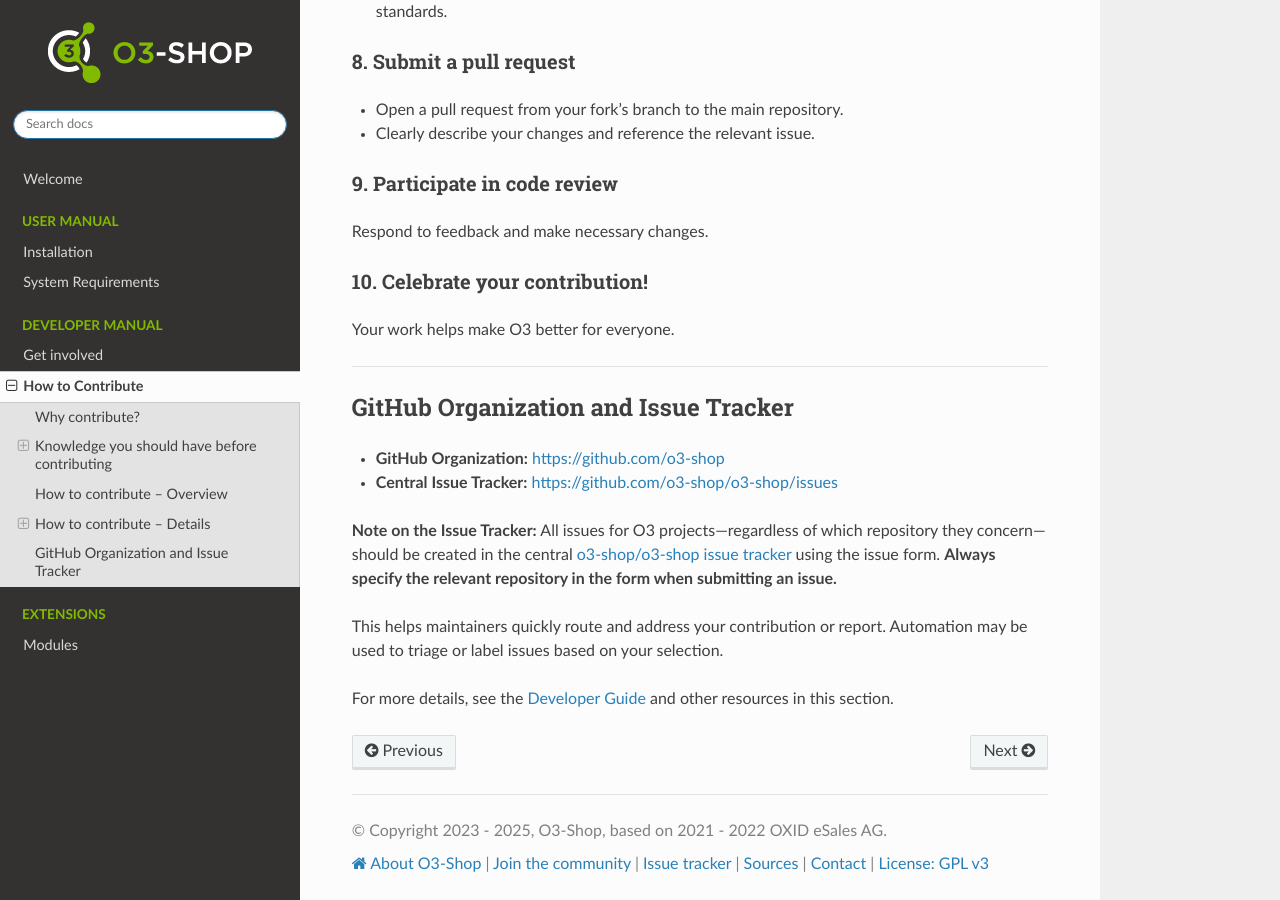
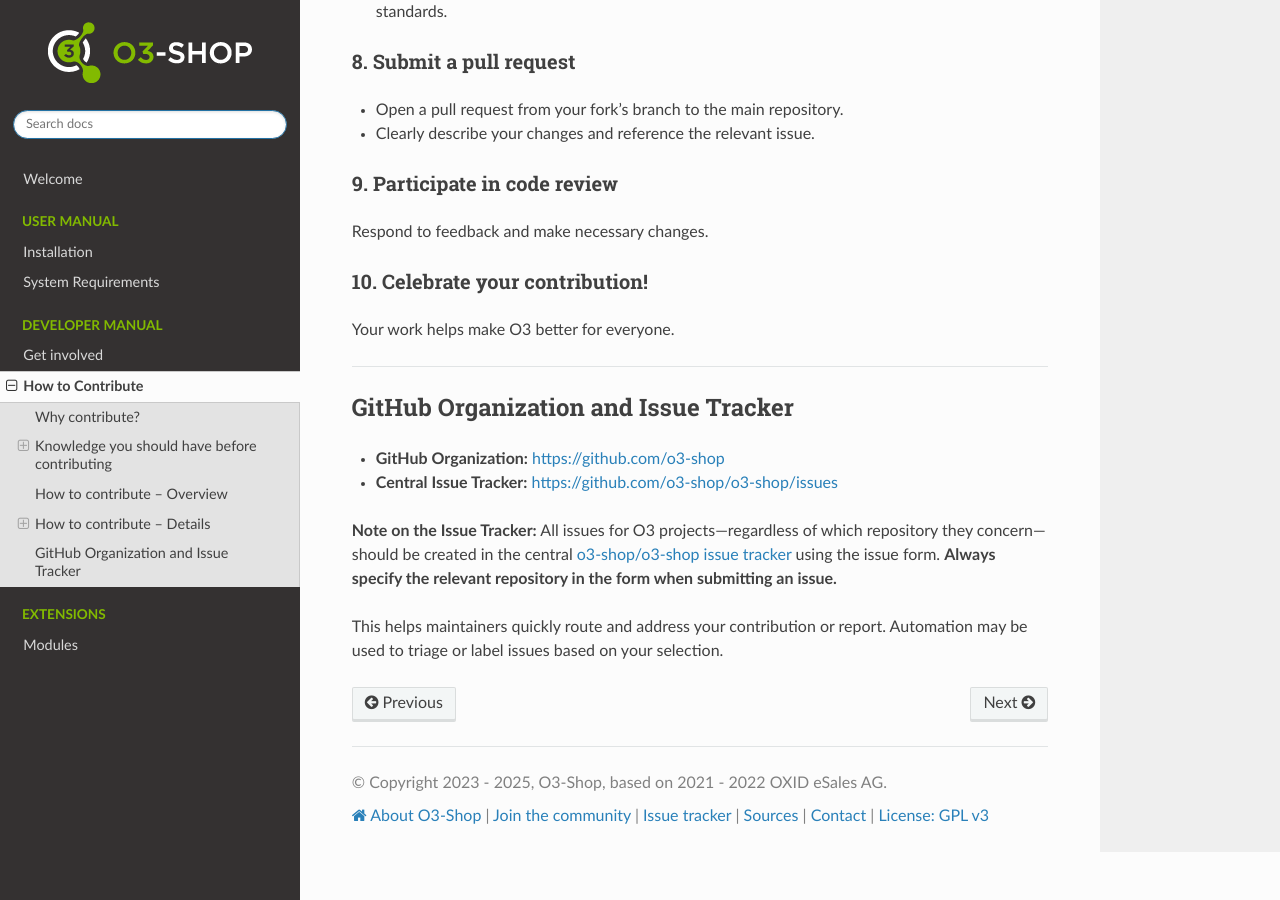
Before and after one commit to o3-shop/o3-documentation, a Sphinx documentation site: the page built from source/Developer/HowToContribute.md, in a window 1280 px wide and 900 px high, scrolled down 2251 px. Built offline with Sphinx 7.4.7 and the Read the Docs theme 3.1.0, drawn with Linux system fonts in a browser that asks for light colours.

Commit message:
Update Site.

```diff
--- a/source/Developer/HowToContribute.md
+++ b/source/Developer/HowToContribute.md
@@ -96,5 +96,3 @@ Your work helps make O3 better for everyone.
 All issues for O3 projects—regardless of which repository they concern—should be created in the central [o3-shop/o3-shop issue tracker](https://github.com/o3-shop/o3-shop/issues) using the issue form. **Always specify the relevant repository in the form when submitting an issue.**
 
 This helps maintainers quickly route and address your contribution or report. Automation may be used to triage or label issues based on your selection.
-
-For more details, see the [Developer Guide](./GetInvolved.md) and other resources in this section.
```
